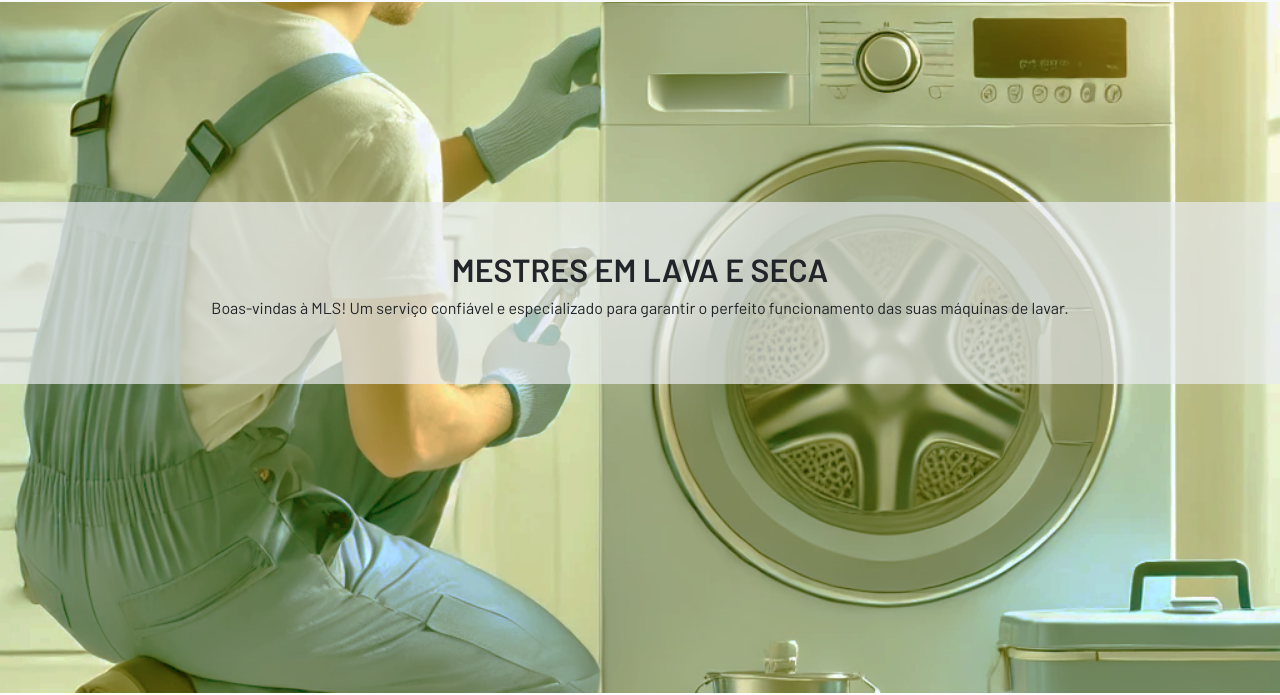
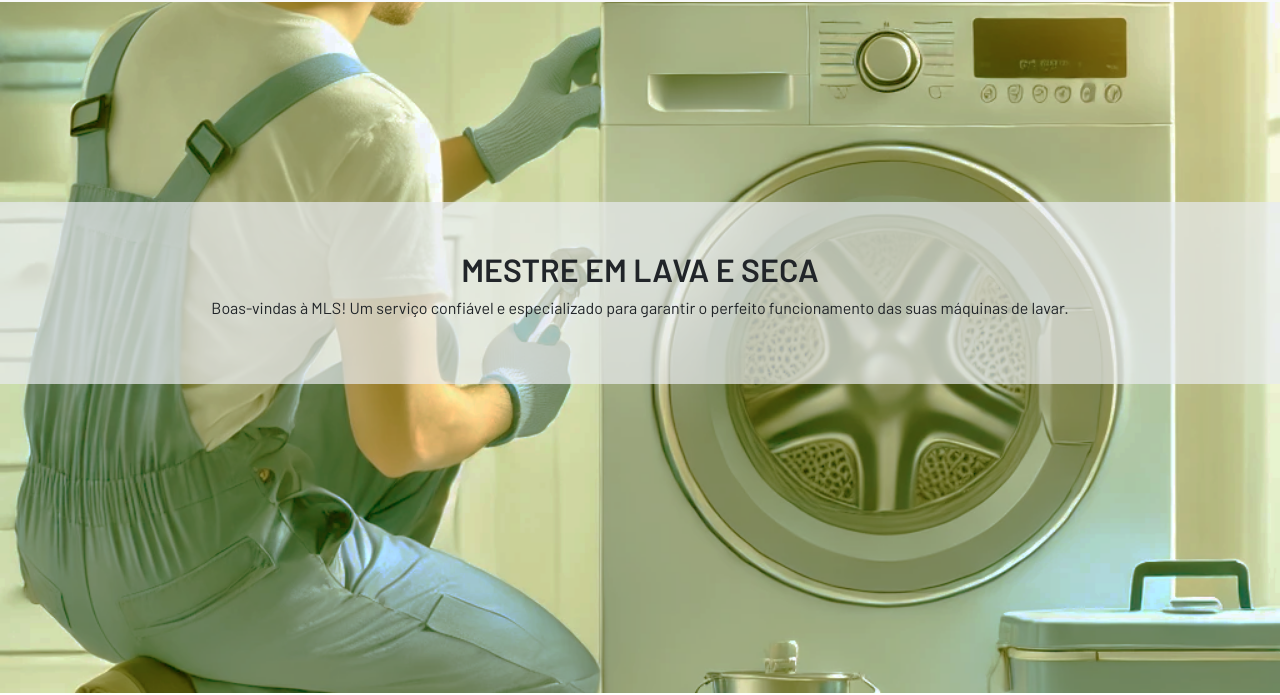
Before and after one commit to Daniel-OBatista/repairtech_new, a plain HTML site: page index.html in a window 1280 px wide. Shown: the part 107-802 px from the top of the page. Drawn offline with nearby package versions, Linux system fonts and the light colour scheme.

Commit message:
Update index.html

```diff
--- a/index.html
+++ b/index.html
@@ -58,7 +58,7 @@
   <main>
       <section class="banners banner-1 d-flex flex-column justify-content-center text-center">
         <div class="banners-titulo bg-body-secondary py-5">
-          <h2 class="fw-bold">MESTRES EM LAVA E SECA </h2>
+          <h2 class="fw-bold">MESTRE EM LAVA E SECA </h2>
           <p>Boas-vindas à MLS! Um serviço confiável e especializado para garantir o perfeito funcionamento das suas máquinas de lavar.
           </p>
         </div>
```
